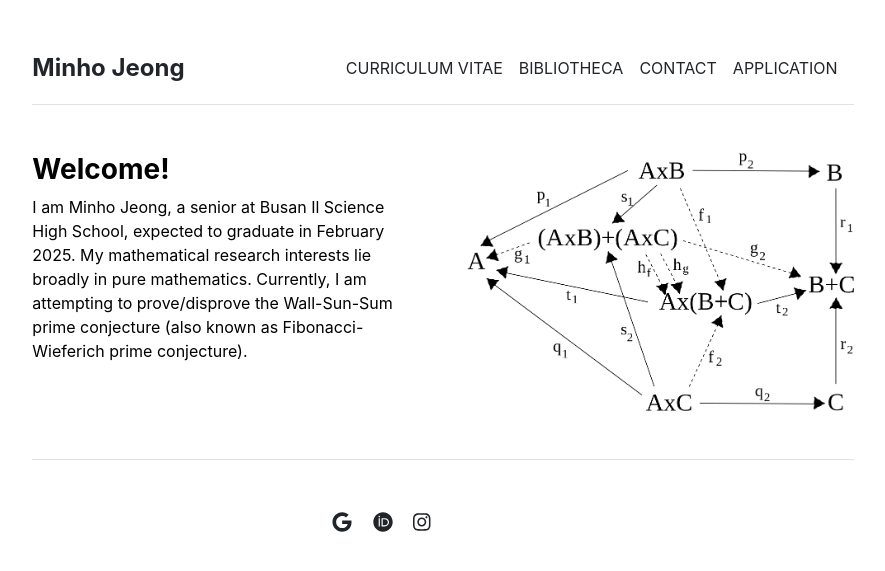
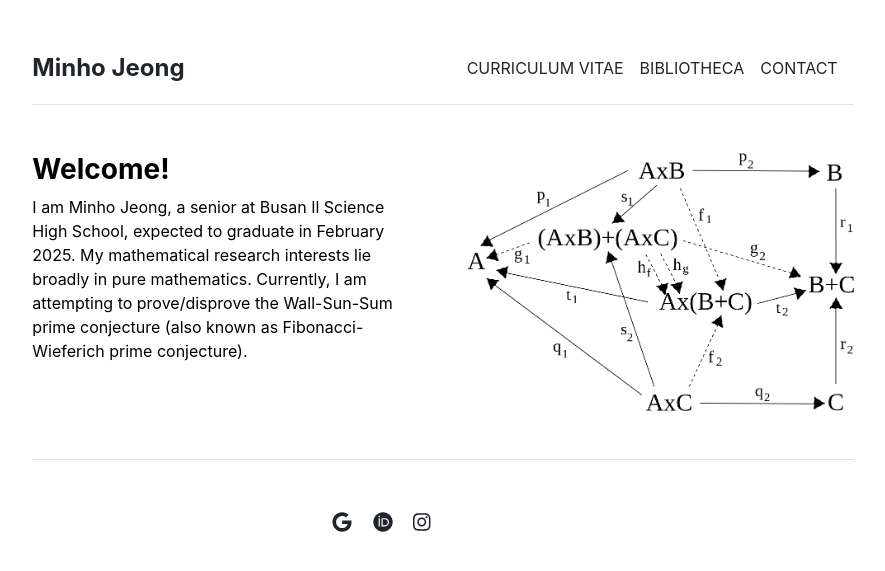
Before and after one commit to mino-jeong/mino-jeong.github.io, a Jekyll site: the page built from index.md, in a window 1280 px wide. Shown: the top 571 px of the page, without its empty margins (197-1082 px from the left). Built offline with Jekyll 4.4.1, drawn with Linux system fonts in a browser that asks for light colours.

Commit message:
Update settings.yml

```diff
--- a/_data/settings.yml
+++ b/_data/settings.yml
@@ -2,7 +2,6 @@ menu:
 - {name: 'CURRICULUM VITAE', url: '/cv'}
 - {name: 'BIBLIOTHECA', url: '/bibliotheca'}
 - {name: 'CONTACT', url: '/contact'}
-- {name: 'APPLICATION', url: '/application'}
 
 bibliotheca:
 - {name: 'Mathematics', url: '/mathematics'}
```
